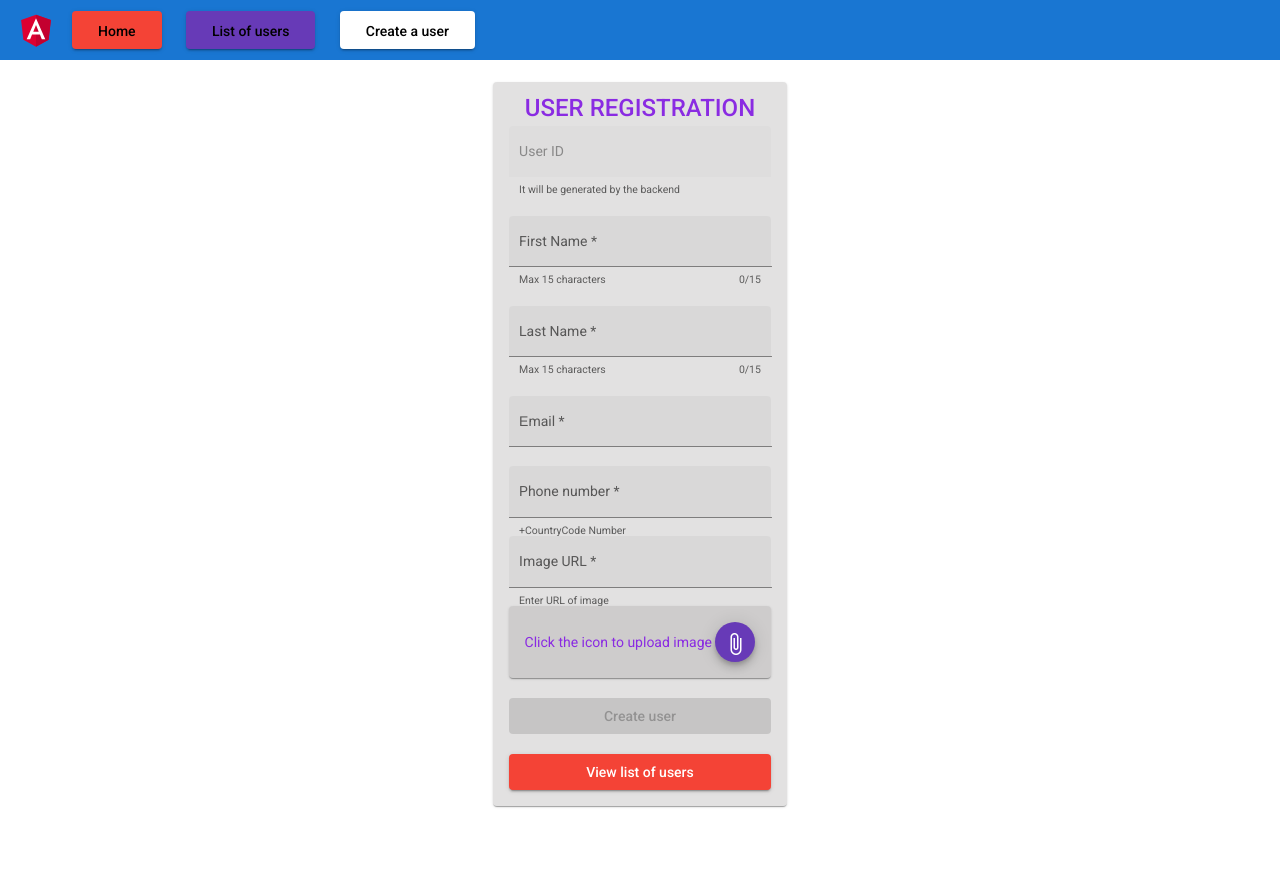
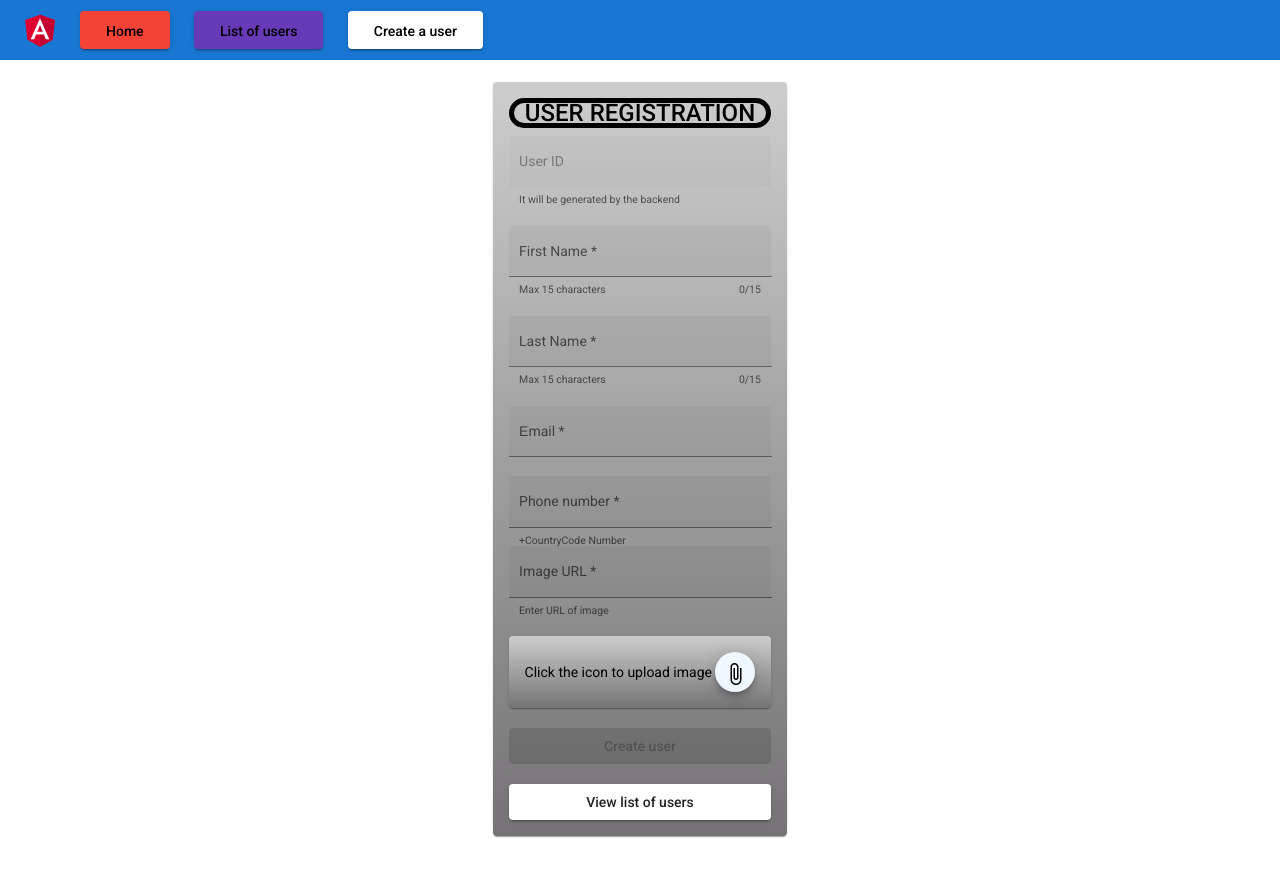
Before and after one commit to panospapa2000/CRUD-App, an Angular app: page /create in a window 1280 px wide. Shown: the top 876 px of the page. Built offline with nearby package versions, Linux system fonts and the light colour scheme.

Commit message:
CSS styling progress

```diff
--- a/src/app/app.component.html
+++ b/src/app/app.component.html
@@ -13,13 +13,13 @@
   }
 
   .toolbar img {
-    margin: 0 16px;
+    margin: 0 20px;
   }
 
 
   .content {
     display: flex;
-    margin: 82px auto 32px;
+    margin: 82px auto 36px;
     padding: 0 16px;
     max-width: 960px;
     flex-direction: column;
--- a/src/app/mat-confirm-dialog/mat-confirm-dialog.component.css
+++ b/src/app/mat-confirm-dialog/mat-confirm-dialog.component.css
@@ -0,0 +1,43 @@
+.mat-dialog-container{
+    border-radius: 5em 5em 5em 5em;
+}
+
+.content-container{
+    margin: 5px 5px 15px 15px;
+    color: black;
+    display: flex;
+    font-weight: bolder;
+}
+
+#close-icon{
+    margin-left: auto;
+    order: 2;
+    font-weight: bolder;
+    color: black;
+}
+
+#close-icon:hover{
+    cursor: pointer;
+}
+
+#no-button{
+    height: 50px;
+    width: 40%;
+    background-color: #b4b7b6;
+    color: black;
+    border-radius: 10em;
+}
+
+#yes-button{
+    height: 50px;
+    width: 40%;
+    background-color: #ec1d1d;
+    color: black;
+    border-radius: 10em;
+}
+
+span.content-span{
+    padding: 35px 16px;
+    text-align: center;
+    font-size: 20px;
+}
--- a/src/app/users/create/create.component.css
+++ b/src/app/users/create/create.component.css
@@ -2,20 +2,27 @@
     width: 100%;
     display: flex;
     flex-direction: column;
-    /* align-items: flex-start; */
 }
 
 .mat-card-title {
-    color: blueviolet;
+    color: rgb(0, 0, 0);
     text-align: center;
+    border: 5px solid;
+    border-radius: 20em;
 }
 
 .mat-card {
-    background: rgba(160, 157, 157, 0.305)
+    background: linear-gradient(to bottom, rgb(205, 205, 205),rgb(117, 115, 117));
+    color: rgb(0, 0, 0);
+}
+
+.upload-btn{
+    color: black;
+    background-color: aliceblue;
 }
 
 .file-upload{
-    color:blueviolet;
+    color: black;
 }
 
 .file-input {
--- a/src/app/users/create/create.component.html
+++ b/src/app/users/create/create.component.html
@@ -49,8 +49,10 @@
                 <input matInput formControlName="image">
                 <mat-error>Insert image URL or upload image file</mat-error>
             </mat-form-field>
+            <br>
             <mat-card>
-                <input type="file" class="file-input" (change)="onFileSelected($event)" #fileUpload formControlName="image">
+                <input type="file" class="file-input" (change)="onFileSelected($event)" #fileUpload
+                    formControlName="image">
                 <div class="file-upload">
                     {{"Click the icon to upload image"}}
                     <button mat-mini-fab color="primary" class="upload-btn" (click)="fileUpload.click()">
@@ -59,11 +61,10 @@
                 </div>
             </mat-card>
             <br>
-
             <button [disabled]="creationForm.invalid" (click)="createUserFunction()" mat-raised-button
                 color="primary">Create user</button>
             <br>
-            <button (click)="goBack()" mat-raised-button color="warn">View list of users</button>
+            <button (click)="goBack()" mat-raised-button color="links">View list of users</button>
         </form>
     </mat-card-content>
 </mat-card>
--- a/src/app/users/update/update.component.css
+++ b/src/app/users/update/update.component.css
@@ -1,7 +1,9 @@
-h1{
+.title{
     text-align: center;
     background-color: rgb(98, 18, 210);
     color: black;
+    border-radius: 10em;
+    border: solid 2px;
 }
 
 .updateForm {
@@ -11,10 +13,17 @@ h1{
     color:rgb(98, 18, 210);
 }
 
+.imageUpload{
+    background-color: rgb(98, 18, 210);
+}
+
 .file-upload{
     color:rgb(98, 18, 210);
+    background-color: rgb(238, 66, 66);
+    border-radius: 10em;
+    text-align: center;
 }
 
 .file-input {
     display: none;
-  }
+}
--- a/src/app/users/update/update.component.html
+++ b/src/app/users/update/update.component.html
@@ -1,4 +1,4 @@
-<h1>Update User</h1>
+<h1 class="title">Update User</h1>
 <div class="updateForm">
     <form [formGroup]='updateForm'>
         <mat-form-field appearance="fill">
@@ -49,10 +49,10 @@
             <input matInput formControlName="image">
             <mat-error>Insert image URL/Upload image</mat-error>
         </mat-form-field>
-        <mat-card>
+        <mat-card class="imageUpload">
             <input type="file" class="file-input" (change)="onFileSelected($event)" #fileUpload formControlName="image">
         <div class="file-upload">
-            {{"Click to upload an image"}}
+            {{"click to upload an image"}}
             <button mat-mini-fab color="primary" class="upload-btn" (click)="fileUpload.click()">
                 <mat-icon>attach_file</mat-icon>
             </button>
--- a/src/app/users/view/view.component.css
+++ b/src/app/users/view/view.component.css
@@ -19,17 +19,18 @@ img {
   border-style: double;
 }
 
-th.mat-sort-header-sorting {
-  color: white;
-}
-
 .mat-raised-button{
-  color:black;
+  color:rgb(0, 0, 0);
 }
 
 .filterInput{
-  box-shadow: 0 05px 20px 0 rgb(128, 22, 152);
+  box-shadow: 0 10px 20px 0 rgb(128, 22, 152);
+  color: rgb(132, 0, 255);
+  border: blueviolet solid 2px;
+  border-radius: 1em;
+}
+
+.filterInput::placeholder{
   color: blueviolet;
-  border: blueviolet solid 2px;
-  border-radius: 10em;
+  background: linear-gradient(to right, white, rgb(144, 84, 199))
 }
--- a/src/app/users/view/view.component.html
+++ b/src/app/users/view/view.component.html
@@ -1,8 +1,8 @@
 <!--Angular Material Table-->
 <div style="width:1500px" class="mat-elevation-z8">
     <mat-form-field>
-        <mat-label class>Click to search</mat-label>
-        <input class="filterInput" matInput placeholder="Search for a user" (keyup)="filterBar($event)">
+        <mat-label class>Click to search for a user</mat-label>
+        <input class="filterInput" matInput placeholder="Search" (keyup)="filterBar($event)">
     </mat-form-field>
     <table mat-table [dataSource]="dataSource" matSort (matSortChange)="announceSortChange($event)">
 
--- a/src/styles.css
+++ b/src/styles.css
@@ -2,47 +2,3 @@
 
 html, body { height: 100%; }
 body { margin: 0; font-family: Roboto, "Helvetica Neue", sans-serif; }
-
-.confirm-dialog-container .mat-dialog-container{
-    border-radius: .25em .25em .4em .4em;
-}
-
-.confirm-dialog-container .content-container{
-    margin: 5px 5px 15px 15px;
-    color: black;
-    display: flex;
-    font-weight: bolder;
-}
-
-.confirm-dialog-container #close-icon{
-    margin-left: auto;
-    order: 2;
-    font-weight: bolder;
-    color: black;
-}
-
-.confirm-dialog-container #close-icon:hover{
-    cursor: pointer;
-}
-
-.confirm-dialog-container #no-button{
-    height: 50px;
-    width: 40%;
-    background-color: #b4b7b6;
-    color: black;
-    border-radius: 0px;
-}
-
-.confirm-dialog-container #yes-button{
-    height: 50px;
-    width: 40%;
-    background-color: #ec1d1d;
-    color: black;
-    border-radius: 0px;
-}
-
-.confirm-dialog-container span.content-span{
-    padding: 35px 16px;
-    text-align: center;
-    font-size: 20px;
-}
```
Lines whose indentation alone changed are shown as unchanged.
